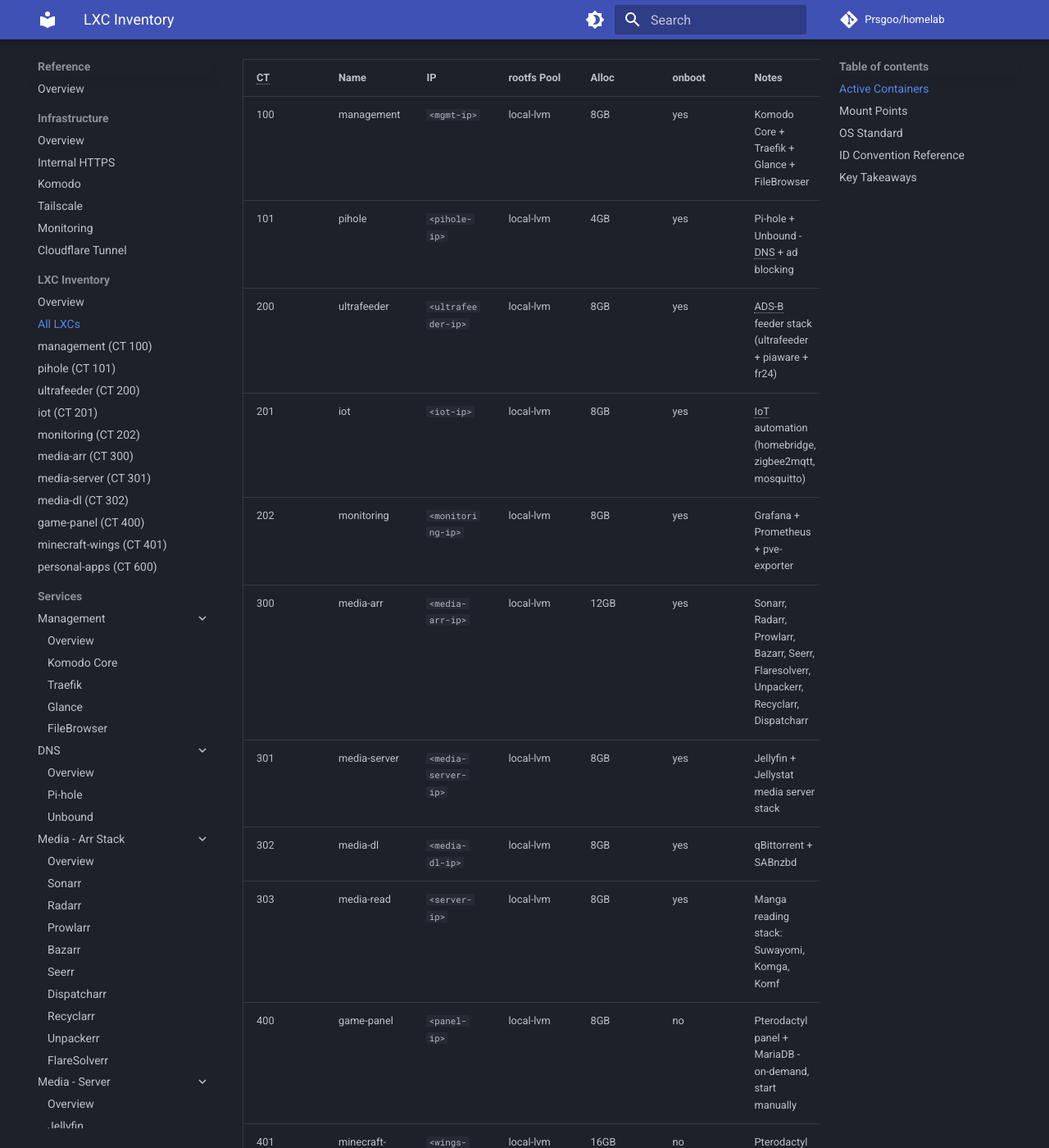
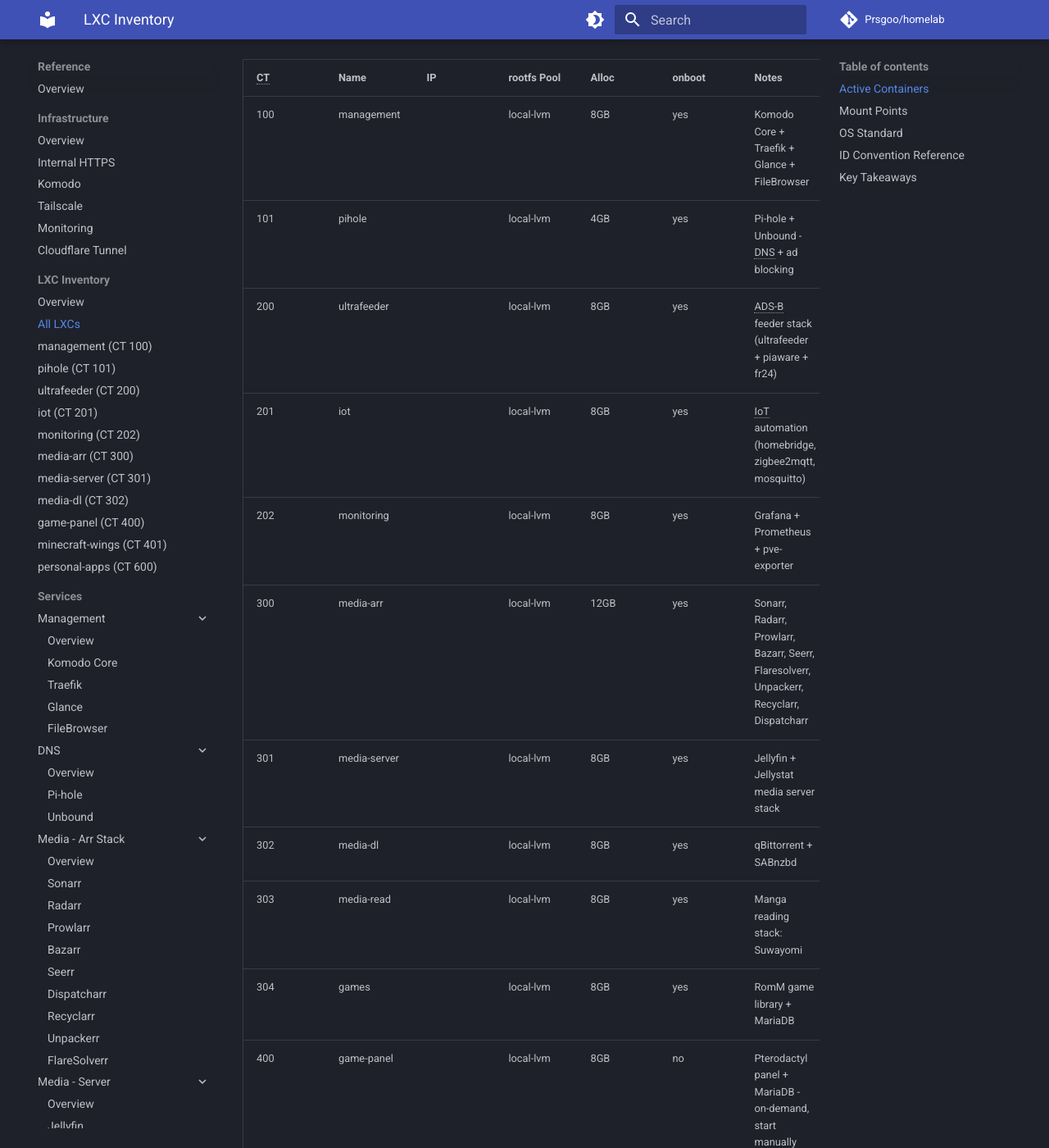
Before and after one commit to Prsgoo/homelab, an MkDocs documentation site: the page built from docs/wiki/lxcs/lxc-inventory.md, in a window 1280 px wide and 1400 px high, scrolled down 207 px. Shown: the whole window at 82% size. Built offline with MkDocs 1.6.1 and Material for MkDocs 9.7.7, drawn with Linux system fonts in a browser that asks for light colours; comment, search, counter and statistics services are not loaded; some of the changed text lies outside the part shown.

Commit message:
feat(ct304): add media-games LXC (RomM)

```diff
--- a/docs/wiki/lxcs/lxc-inventory.md
+++ b/docs/wiki/lxcs/lxc-inventory.md
@@ -9,18 +9,19 @@ updated: 2026-09-13
 
 | CT | Name | IP | rootfs Pool | Alloc | onboot | Notes |
 |----|------|----|-------------|-------|--------|-------|
-| 100 | management | `<mgmt-ip>` | local-lvm | 8GB | yes | Komodo Core + Traefik + Glance + FileBrowser |
-| 101 | pihole | `<pihole-ip>` | local-lvm | 4GB | yes | Pi-hole + Unbound - DNS + ad blocking |
-| 200 | ultrafeeder | `<ultrafeeder-ip>` | local-lvm | 8GB | yes | ADS-B feeder stack (ultrafeeder + piaware + fr24) |
-| 201 | iot | `<iot-ip>` | local-lvm | 8GB | yes | IoT automation (homebridge, zigbee2mqtt, mosquitto) |
-| 202 | monitoring | `<monitoring-ip>` | local-lvm | 8GB | yes | Grafana + Prometheus + pve-exporter |
-| 300 | media-arr | `<media-arr-ip>` | local-lvm | 12GB | yes | Sonarr, Radarr, Prowlarr, Bazarr, Seerr, Flaresolverr, Unpackerr, Recyclarr, Dispatcharr |
-| 301 | media-server | `<media-server-ip>` | local-lvm | 8GB | yes | Jellyfin + Jellystat media server stack |
-| 302 | media-dl | `<media-dl-ip>` | local-lvm | 8GB | yes | qBittorrent + SABnzbd |
-| 303 | media-read | `<server-ip>` | local-lvm | 8GB | yes | Manga reading stack: Suwayomi, Komga, Komf |
-| 400 | game-panel | `<panel-ip>` | local-lvm | 8GB | no | Pterodactyl panel + MariaDB - on-demand, start manually |
-| 401 | minecraft-wings | `<wings-ip>` | local-lvm | 16GB | no | Pterodactyl Wings + Docker - on-demand, start manually |
-| 600 | personal-apps | `<personal-apps-ip>` | local-lvm | 8GB | yes | Personal apps: Actual Budget, Mealie, FreshRSS, Grimmory |
+| 100 | management | <server-ip> | local-lvm | 8GB | yes | Komodo Core + Traefik + Glance + FileBrowser |
+| 101 | pihole | <server-ip> | local-lvm | 4GB | yes | Pi-hole + Unbound - DNS + ad blocking |
+| 200 | ultrafeeder | <server-ip> | local-lvm | 8GB | yes | ADS-B feeder stack (ultrafeeder + piaware + fr24) |
+| 201 | iot | <server-ip> | local-lvm | 8GB | yes | IoT automation (homebridge, zigbee2mqtt, mosquitto) |
+| 202 | monitoring | <server-ip> | local-lvm | 8GB | yes | Grafana + Prometheus + pve-exporter |
+| 300 | media-arr | <server-ip> | local-lvm | 12GB | yes | Sonarr, Radarr, Prowlarr, Bazarr, Seerr, Flaresolverr, Unpackerr, Recyclarr, Dispatcharr |
+| 301 | media-server | <server-ip> | local-lvm | 8GB | yes | Jellyfin + Jellystat media server stack |
+| 302 | media-dl | <server-ip> | local-lvm | 8GB | yes | qBittorrent + SABnzbd |
+| 303 | media-read | <server-ip> | local-lvm | 8GB | yes | Manga reading stack: Suwayomi |
+| 304 | games | <server-ip> | local-lvm | 8GB | yes | RomM game library + MariaDB |
+| 400 | game-panel | <server-ip> | local-lvm | 8GB | no | Pterodactyl panel + MariaDB - on-demand, start manually |
+| 401 | minecraft-wings | <server-ip> | local-lvm | 16GB | no | Pterodactyl Wings + Docker - on-demand, start manually |
+| 600 | personal-apps | <server-ip> | local-lvm | 8GB | yes | Personal apps: Actual Budget, Mealie, FreshRSS, Grimmory |
 
 
 ## Mount Points
@@ -43,6 +44,8 @@ updated: 2026-09-13
 | 302 | media-dl | mp2 | `$DATA_ROOT/media-stack/usenet` | `/usenet` |
 | 303 | media-read | mp0 | `$DATA_ROOT/config/media-read` | `/data` |
 | 303 | media-read | mp1 | `$DATA_ROOT/media-stack/media/library/manga` | `/manga` |
+| 304 | games | mp0 | `$DATA_ROOT/config/media-games` | `/data` |
+| 304 | games | mp1 | `$DATA_ROOT/media-stack/games/roms` | `/roms` |
 | 400 | game-panel | mp0 | `$DATA_ROOT/config/panel` | `/data` |
 | 401 | minecraft-wings | mp0 | `$DATA_ROOT/config/minecraft-wings` | `/data` |
 | 401 | minecraft-wings | mp1 | `$DATA_ROOT/minecraft/volumes` | `/var/lib/pterodactyl/volumes` |
@@ -68,6 +71,6 @@ All LXCs use **Debian 13 (trixie)** - `debian-13-standard_13.1-2_amd64.tar.zst`.
 
 ## Key Takeaways
 
-- 12 containers total, all rootfs on local-lvm: 100, 101, 200, 201, 202, 300, 301, 302, 303, 400, 401, 600
+- 13 containers total, all rootfs on local-lvm: 100, 101, 200, 201, 202, 300, 301, 302, 303, 304, 400, 401, 600
 - CT 400 and CT 401 are on-demand (onboot=no) - start manually when gaming sessions are needed
 - Storage pool assignments and thin pool usage: see [storage layout](../storage/storage-layout.md)
```
Also changed, not shown: docs/wiki/lxcs/_index.md (+2 -1 lines), docs/wiki/lxcs/media-games.md (added, +104 -0 lines), docs/wiki/services/_index.md (+2 -1 lines), docs/wiki/services/media-games/_index.md (added, +16 -0 lines), docs/wiki/services/media-games/romm.md (added, +87 -0 lines), docs/wiki/standards/user-group-scheme.md (+6 -1 lines), 6 other files.
